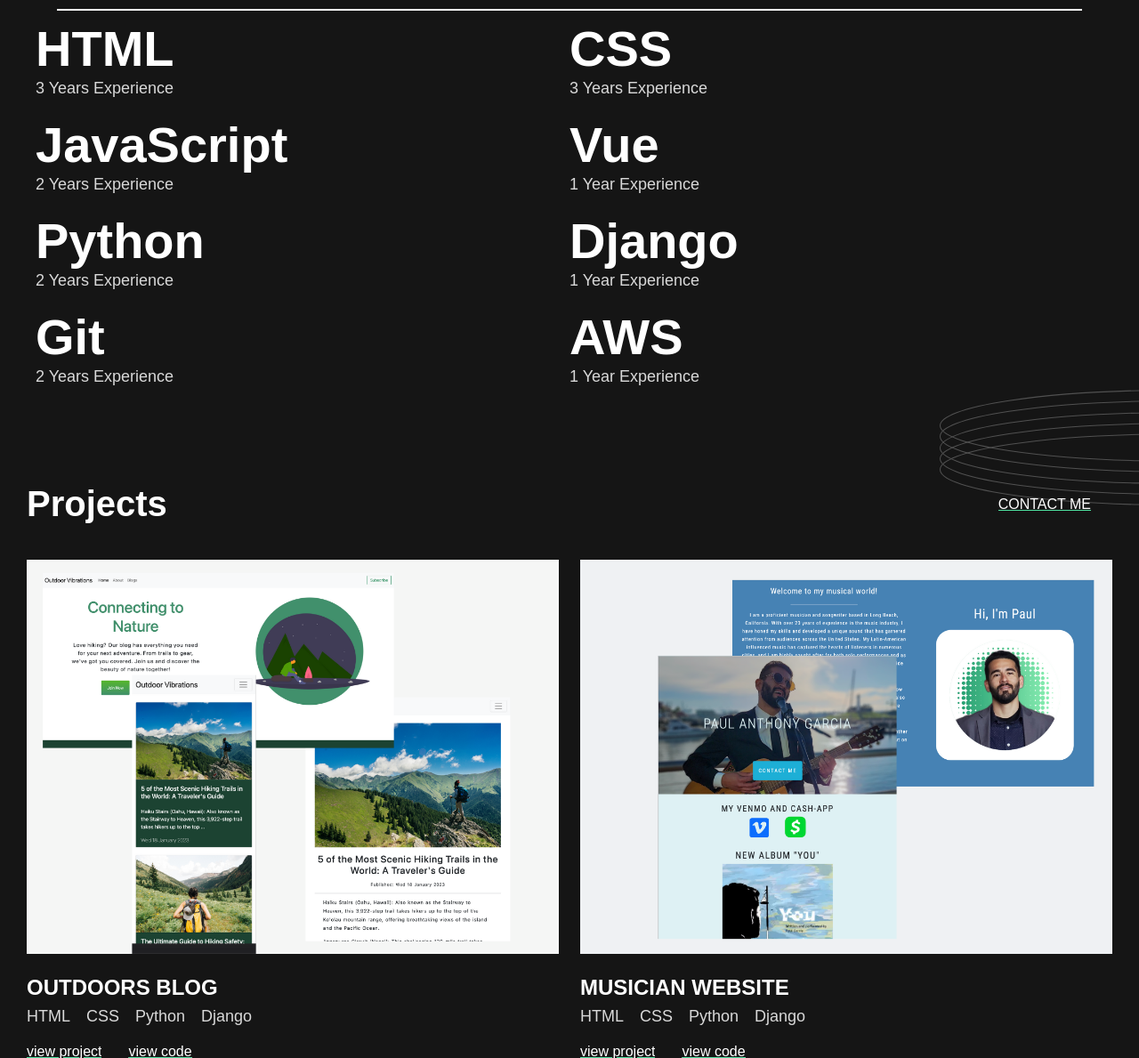
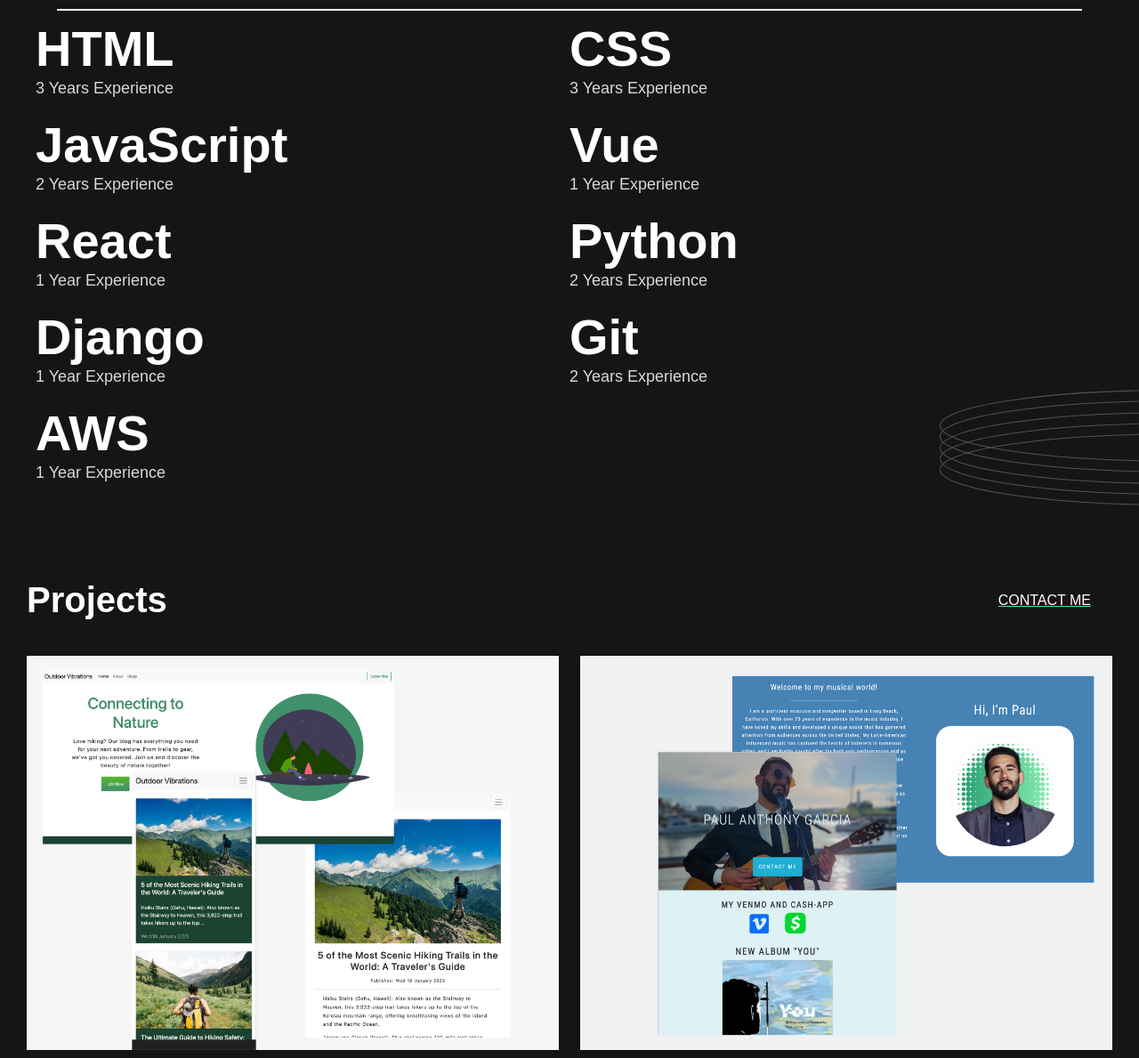
Before and after one commit to CESAR-JARAMILLO/Portfolio-Site, a Flask app: page / in a window 1280 px wide. Shown: the part 650-1839 px from the top of the page at 89% size. Run offline with Flask 2, Linux system fonts and the light colour scheme.

Commit message:
added experience

```diff
--- a/templates/index.html
+++ b/templates/index.html
@@ -74,6 +74,11 @@
 
     <div class="experience-container">
       <p class="language">Vue</p>
+      <p class="experience">1 Year Experience</p>
+    </div>
+
+    <div class="experience-container">
+      <p class="language">React</p>
       <p class="experience">1 Year Experience</p>
     </div>
 
```
